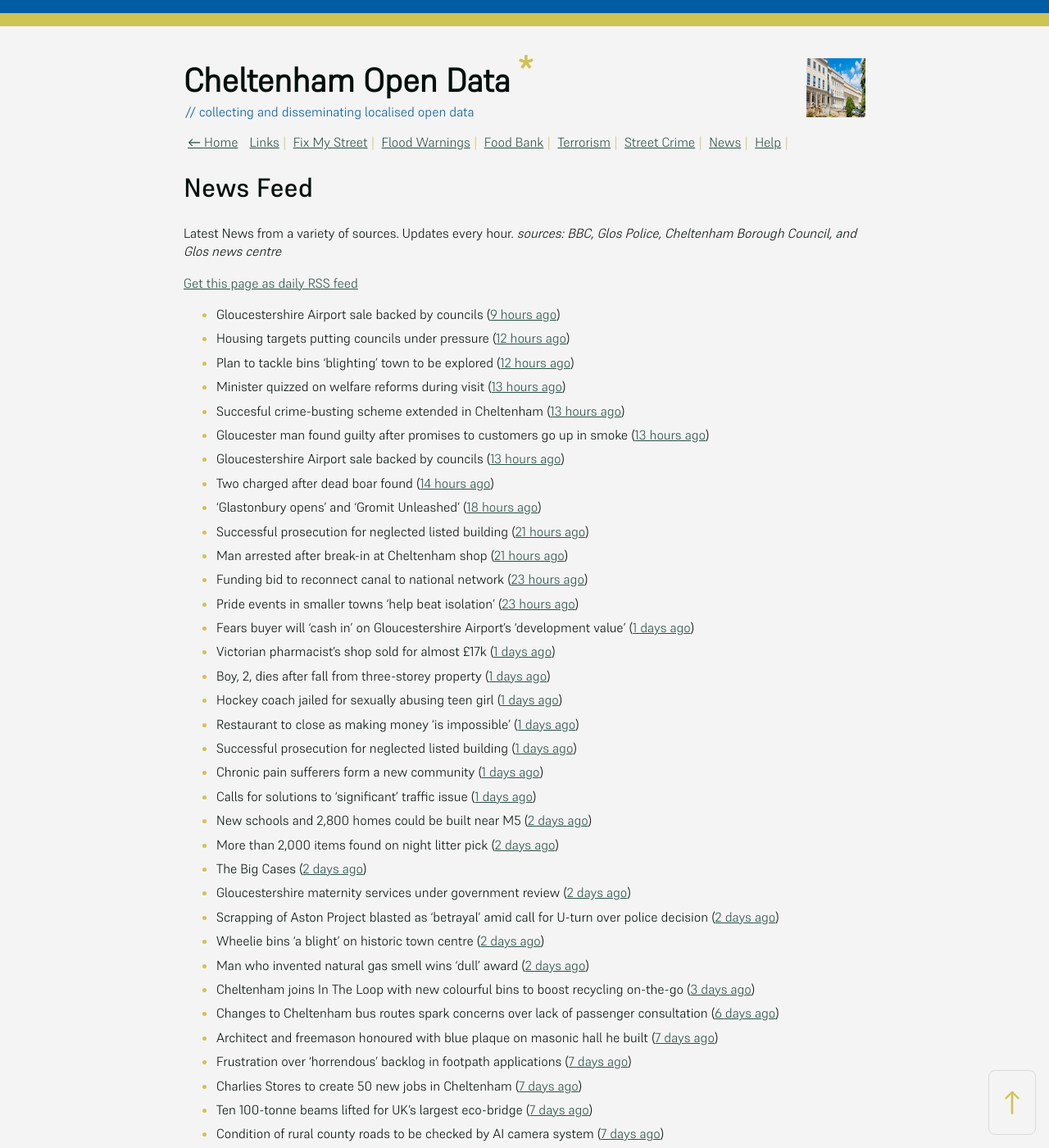
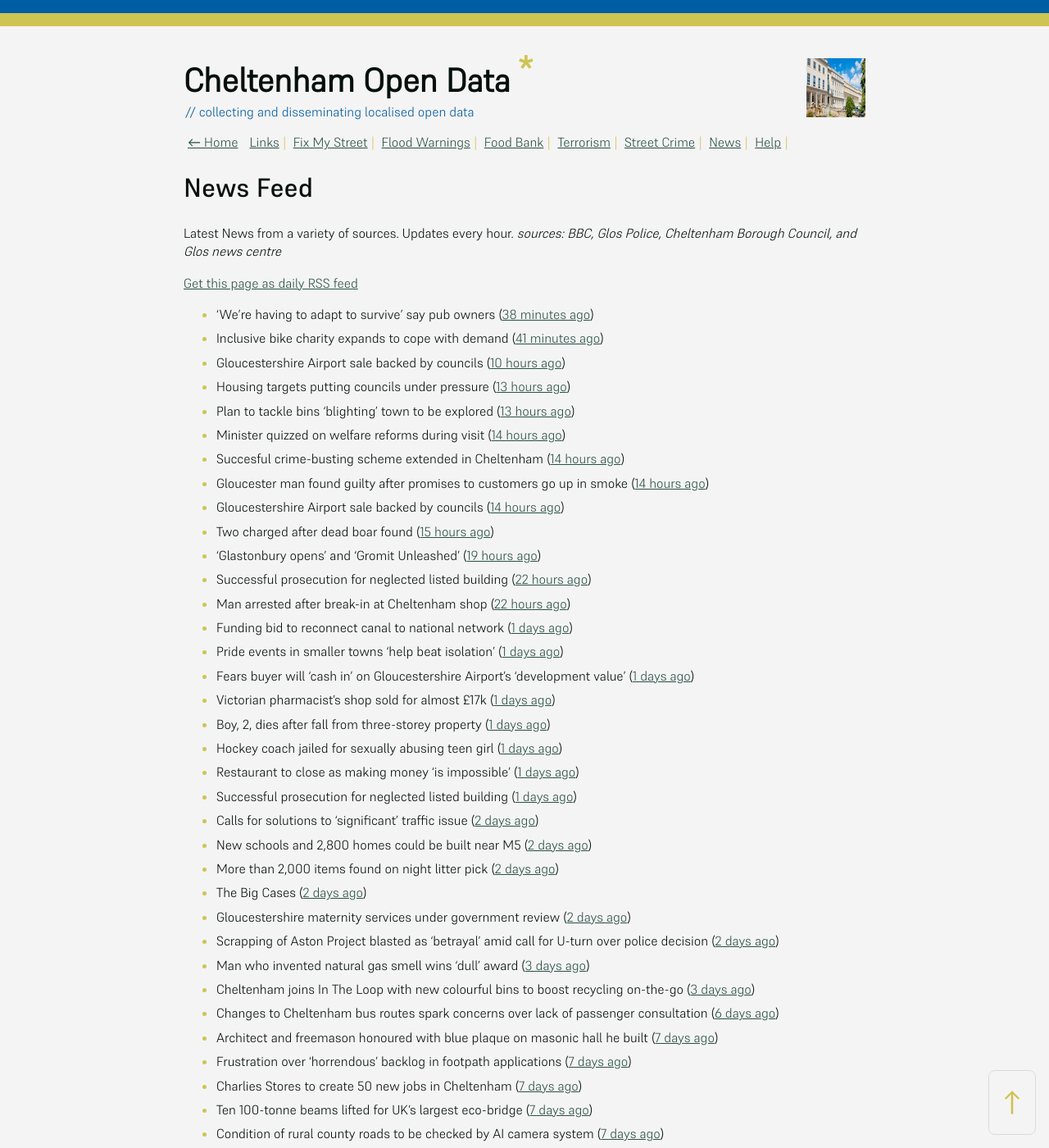
Before and after one commit to mat-0/cheltenham-open-data, a Jekyll site: the page built from _pages/news.md, in a window 1280 px wide and 1400 px high. Shown: the whole window at 82% size. Built offline with Jekyll 4.4.1, drawn with Linux system fonts in a browser that asks for light colours.

Commit message:
Updated 2025-06-27 05:57:47

```diff
--- a/_pages/news.md
+++ b/_pages/news.md
@@ -12,34 +12,34 @@ _sources: BBC, Glos Police, Cheltenham Borough Council, and Glos news centre_
 [Get this page as daily RSS feed](/daily.rss)
 
 <!-- news_marker starts -->
-- Gloucestershire Airport sale backed by councils ([9 hours ago](https://gloucesternewscentre.co.uk/gloucestershire-airport-sale-backed-by-councils/))
-- Housing targets putting councils under pressure ([12 hours ago](https://www.bbc.com/news/articles/c3en9q19k03o))
-- Plan to tackle bins 'blighting' town to be explored ([12 hours ago](https://www.bbc.com/news/articles/c98j40dy0mlo))
-- Minister quizzed on welfare reforms during visit ([13 hours ago](https://www.bbc.com/news/articles/cd6g58we454o))
-- Succesful crime-busting scheme extended in Cheltenham ([13 hours ago](https://gloucesternewscentre.co.uk/succesful-crime-busting-scheme-extended-in-cheltenham/))
-- Gloucester man found guilty after promises to customers go up in smoke ([13 hours ago](https://gloucesternewscentre.co.uk/gloucester-man-found-guilty-after-promises-to-customers-go-up-in-smoke/))
-- Gloucestershire Airport sale backed by councils ([13 hours ago](https://www.cheltenham.gov.uk/news/article/3024/gloucestershire_airport_sale_backed_by_councils))
-- Two charged after dead boar found ([14 hours ago](https://www.bbc.com/news/articles/cwykjzgjyrno))
-- 'Glastonbury opens' and 'Gromit Unleashed' ([18 hours ago](https://www.bbc.com/news/articles/cx2g8xvd4qdo))
-- Successful prosecution for neglected listed building ([21 hours ago](https://gloucesternewscentre.co.uk/successful-prosecution-for-neglected-listed-building/))
-- Man arrested after break-in at Cheltenham shop ([21 hours ago](https://gloucesternewscentre.co.uk/man-arrested-after-break-in-at-cheltenham-shop/))
-- Funding bid to reconnect canal to national network ([23 hours ago](https://www.bbc.com/news/articles/cgmw1werzneo))
-- Pride events in smaller towns 'help beat isolation' ([23 hours ago](https://www.bbc.com/news/articles/c24v5vqj8dro))
+- 'We're having to adapt to survive' say pub owners ([38 minutes ago](https://www.bbc.com/news/articles/c74z3yp3p0xo))
+- Inclusive bike charity expands to cope with demand ([41 minutes ago](https://www.bbc.com/news/articles/ceq79pjzq3no))
+- Gloucestershire Airport sale backed by councils ([10 hours ago](https://gloucesternewscentre.co.uk/gloucestershire-airport-sale-backed-by-councils/))
+- Housing targets putting councils under pressure ([13 hours ago](https://www.bbc.com/news/articles/c3en9q19k03o))
+- Plan to tackle bins 'blighting' town to be explored ([13 hours ago](https://www.bbc.com/news/articles/c98j40dy0mlo))
+- Minister quizzed on welfare reforms during visit ([14 hours ago](https://www.bbc.com/news/articles/cd6g58we454o))
+- Succesful crime-busting scheme extended in Cheltenham ([14 hours ago](https://gloucesternewscentre.co.uk/succesful-crime-busting-scheme-extended-in-cheltenham/))
+- Gloucester man found guilty after promises to customers go up in smoke ([14 hours ago](https://gloucesternewscentre.co.uk/gloucester-man-found-guilty-after-promises-to-customers-go-up-in-smoke/))
+- Gloucestershire Airport sale backed by councils ([14 hours ago](https://www.cheltenham.gov.uk/news/article/3024/gloucestershire_airport_sale_backed_by_councils))
+- Two charged after dead boar found ([15 hours ago](https://www.bbc.com/news/articles/cwykjzgjyrno))
+- 'Glastonbury opens' and 'Gromit Unleashed' ([19 hours ago](https://www.bbc.com/news/articles/cx2g8xvd4qdo))
+- Successful prosecution for neglected listed building ([22 hours ago](https://gloucesternewscentre.co.uk/successful-prosecution-for-neglected-listed-building/))
+- Man arrested after break-in at Cheltenham shop ([22 hours ago](https://gloucesternewscentre.co.uk/man-arrested-after-break-in-at-cheltenham-shop/))
+- Funding bid to reconnect canal to national network ([1 days ago](https://www.bbc.com/news/articles/cgmw1werzneo))
+- Pride events in smaller towns 'help beat isolation' ([1 days ago](https://www.bbc.com/news/articles/c24v5vqj8dro))
 - Fears buyer will ‘cash in’ on Gloucestershire Airport’s ‘development value’ ([1 days ago](https://gloucesternewscentre.co.uk/fears-buyer-will-cash-in-on-gloucestershire-airports-development-value/))
 - Victorian pharmacist's shop sold for almost £17k ([1 days ago](https://www.bbc.com/news/articles/c3w41xw4ygwo))
 - Boy, 2, dies after fall from three-storey property ([1 days ago](https://www.bbc.com/news/articles/crmvj3p192ko))
 - Hockey coach jailed for sexually abusing teen girl ([1 days ago](https://www.bbc.com/news/articles/c8rpk5m5en0o))
 - Restaurant to close as making money 'is impossible' ([1 days ago](https://www.bbc.com/news/articles/c307drj7zvjo))
 - Successful prosecution for neglected listed building ([1 days ago](https://www.cheltenham.gov.uk/news/article/3023/successful_prosecution_for_neglected_listed_building))
-- Chronic pain sufferers form a new community ([1 days ago](https://www.bbc.com/news/articles/cp82n1ez6z8o))
-- Calls for solutions to 'significant' traffic issue ([1 days ago](https://www.bbc.com/news/articles/czxe8l7xnvlo))
+- Calls for solutions to 'significant' traffic issue ([2 days ago](https://www.bbc.com/news/articles/czxe8l7xnvlo))
 - New schools and 2,800 homes could be built near M5 ([2 days ago](https://www.bbc.com/news/articles/c5y7dlwng0do))
 - More than 2,000 items found on night litter pick ([2 days ago](https://www.bbc.com/news/articles/cpvjmxvzj32o))
 - The Big Cases ([2 days ago](https://www.bbc.co.uk/iplayer/episode/m001z7w2))
 - Gloucestershire maternity services under government review ([2 days ago](https://www.bbc.co.uk/sounds/play/p0ll39jx))
 - Scrapping of Aston Project blasted as ‘betrayal’ amid call for U-turn over police decision ([2 days ago](https://gloucesternewscentre.co.uk/scrapping-of-aston-project-blasted-as-betrayal-amid-call-for-u-turn-over-police-decision/))
-- Wheelie bins 'a blight' on historic town centre ([2 days ago](https://www.bbc.com/news/articles/cn86y7dq8yeo))
-- Man who invented natural gas smell wins 'dull' award ([2 days ago](https://www.bbc.com/news/articles/cpw74x57p8po))
+- Man who invented natural gas smell wins 'dull' award ([3 days ago](https://www.bbc.com/news/articles/cpw74x57p8po))
 - Cheltenham joins In The Loop with new colourful bins to boost recycling on-the-go ([3 days ago](https://www.cheltenham.gov.uk/news/article/3022/cheltenham_joins_in_the_loop_with_new_colourful_bins_to_boost_recycling_on-the-go))
 - Changes to Cheltenham bus routes spark concerns over lack of passenger consultation ([6 days ago](https://gloucesternewscentre.co.uk/changes-to-cheltenham-bus-routes-spark-concerns-over-lack-of-passenger-consultation/))
 - Architect and freemason honoured with blue plaque on masonic hall he built ([7 days ago](https://gloucesternewscentre.co.uk/architect-and-freemason-honoured-with-blue-plaque-on-masonic-hall-he-built/))
```
Also changed, not shown: other parts of _pages/news.md (+1 -1 lines), _data/flood.json (+5 -27 lines), _pages/fix-my-street.md (+2 -2 lines), index.md (+4 -4 lines).
